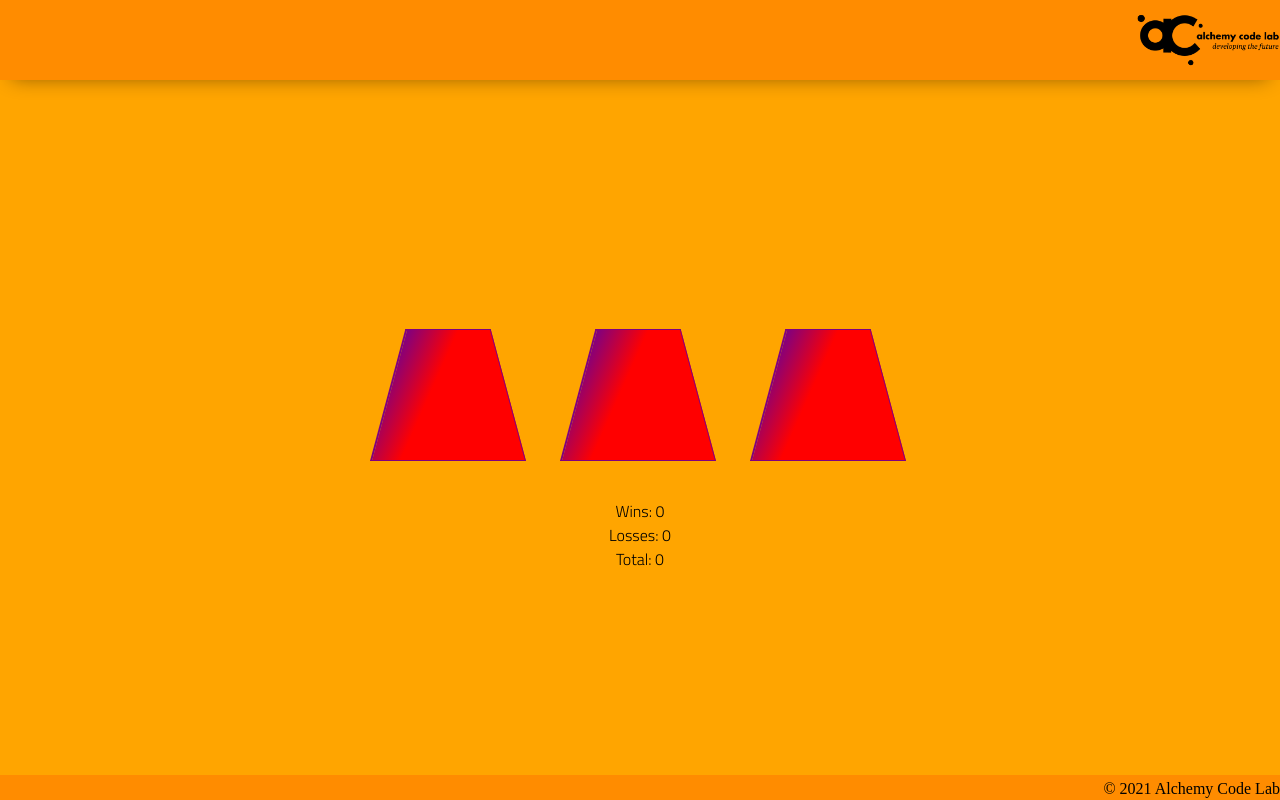
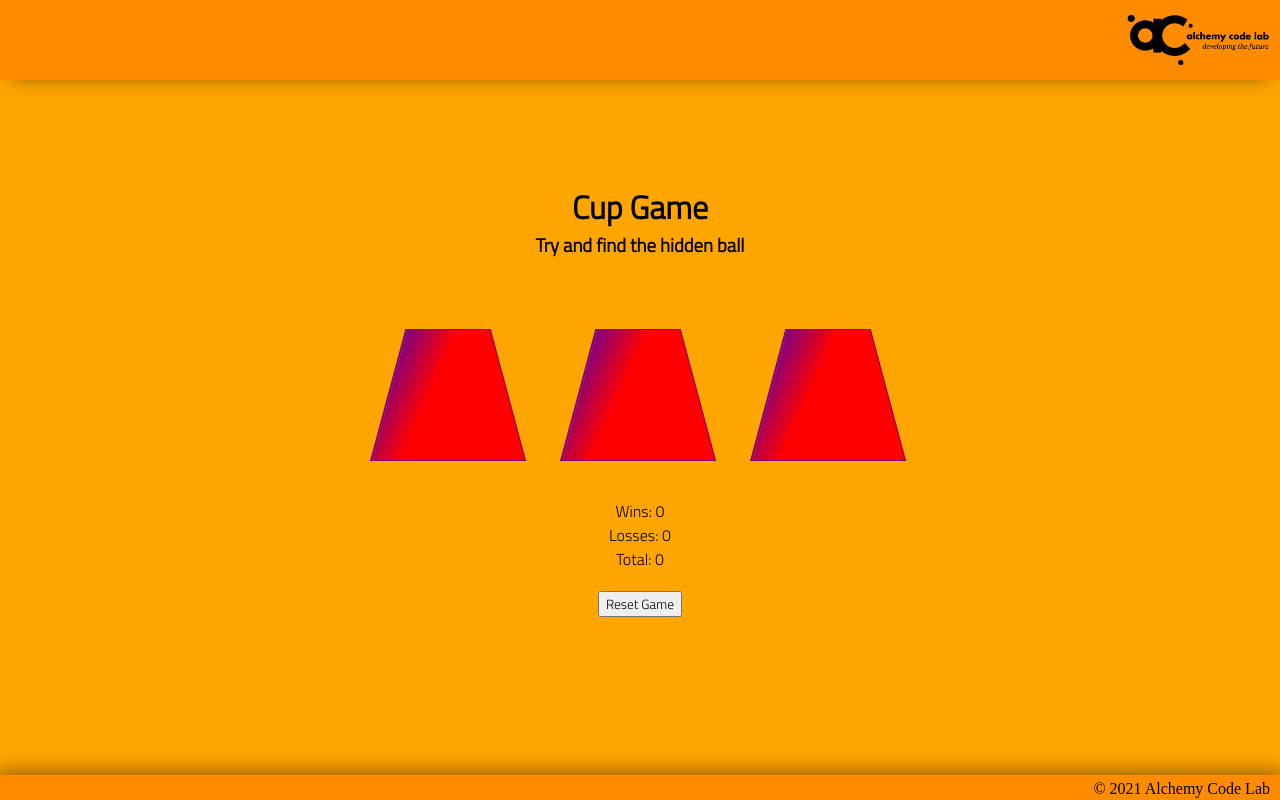
Before and after one commit to armaBurton/ALCHEMY-cup-game, a plain HTML site: page index.html in a window 1280 px wide. Drawn offline with Linux system fonts and the light colour scheme.

Commit message:
added title, sub-title, timer for reseting cup position, reset button

```diff
--- a/index.html
+++ b/index.html
@@ -19,6 +19,8 @@
         </div>
     </header>
     <main>
+        <h1 id="title-block">Cup Game</h1>
+        <h3 id="subhead">Try and find the hidden ball</h3>
         <section class="main-section">
             <div id="cup-00" class="">
                 <div id="ball-00" class="ball visiblity"></div>
@@ -33,6 +35,7 @@
         <div id="wins">Wins: <span id="win-counter">0</span></div>
         <div id="wins">Losses: <span id="loss-counter">0</span></div>
         <div id="wins">Total: <span id="total-counter">0</span></div>
+        <input type="button" value="Reset Game" id="reset-game">
     </main>
     <footer>
         <div class="copy gutter-right">&copy; 2021 Alchemy Code Lab</div>
--- a/script/app.js
+++ b/script/app.js
@@ -7,6 +7,7 @@ const ball02 = document.getElementById(`ball-02`);
 const winCoutner = document.getElementById(`win-counter`);
 const lossCounter = document.getElementById(`loss-counter`);
 const totalCounter = document.getElementById(`total-counter`);
+const resetGame = document.getElementById(`reset-game`);
 
 let wins = 0;
 let total = 0;
@@ -88,3 +89,11 @@ function winLoss(userGuess, position){
     totalCounter.textContent = total;
     lossCounter.textContent = total - wins;
 }
+
+resetGame.addEventListener(`click`, () => {
+    wins = 0;
+    total = 0;
+    winCoutner.textContent = wins;
+    totalCounter.textContent = total;
+    lossCounter.textContent = total - wins;
+});
--- a/styles/style.css
+++ b/styles/style.css
@@ -7,6 +7,7 @@
 
     --header-height: 80px;
     --shadow: 0px 10px 20px -12px rgba(0,0,0,0.45);
+    --shadow-foot: 0px -10px 20px -12px rgba(0,0,0,0.45);
     --gutter: 30px;
     --footer-height: 25px;
 
@@ -22,6 +23,7 @@ header {
     background-color: var(--color3);
     height: var(--header-height);
     box-shadow: var(--shadow);
+    padding-right: 10px;
 }
 
 header img {
@@ -29,7 +31,6 @@ header img {
 }
 
 main {
-    padding-top: 80px;
     height: 100%;
     display: flex;
     flex-direction: column;
@@ -121,9 +122,27 @@ footer {
     justify-content: flex-end;
     background-color: var(--color3);
     padding-top: 5px;
-    box-shadow: var(--shadow);
+    box-shadow: 0 0 20px 3px rgba(0,0,0,0.45);
+    padding-right: 10px;
 }
 
 .visibility{
     visibility: hidden;
 }
+
+h1{
+    margin: 0;
+    padding: 0;
+    z-index: 100;
+}
+
+h3{
+    margin: 0;
+    padding: 0;
+    margin-bottom: 50px;
+    z-index: 100;
+}
+
+#reset-game{
+    margin-top: 20px;
+}
```
